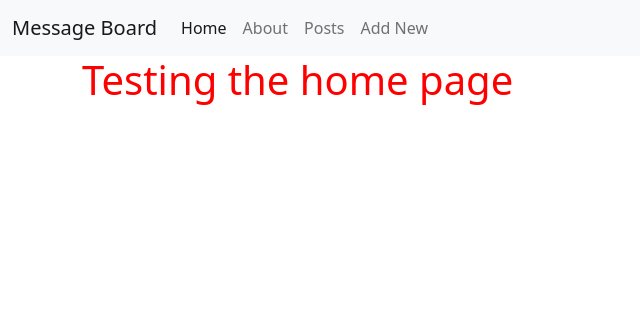
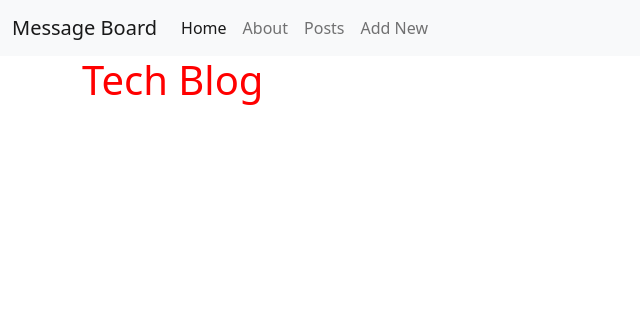
Before and after one commit to meganpaquin/FSDI_112-assignment2, a Django app: page / in a window 1280 px wide. Shown: the top 316 px of the page, without its empty margins (0-640 px from the left). Run offline with Django 4.2, Linux system fonts and the light colour scheme.

Commit message:
testing changes to content on deployment

```diff
--- a/templates/home.html
+++ b/templates/home.html
@@ -6,5 +6,5 @@
 {% endblock title %}
 
 {% block contents %}
-    <h1>Testing the home page</h1>
+    <h1>Tech Blog</h1>
 {% endblock contents %}
```
